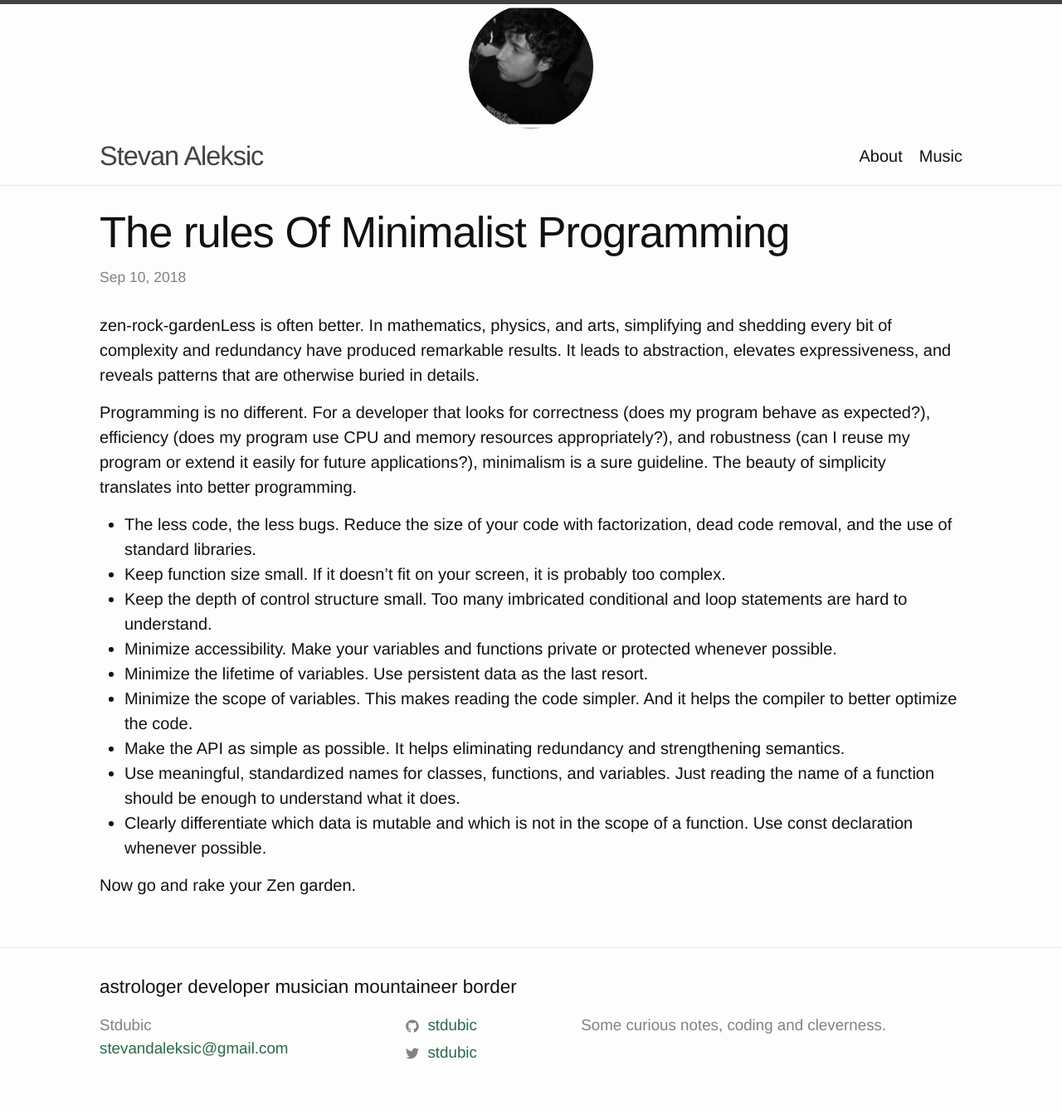
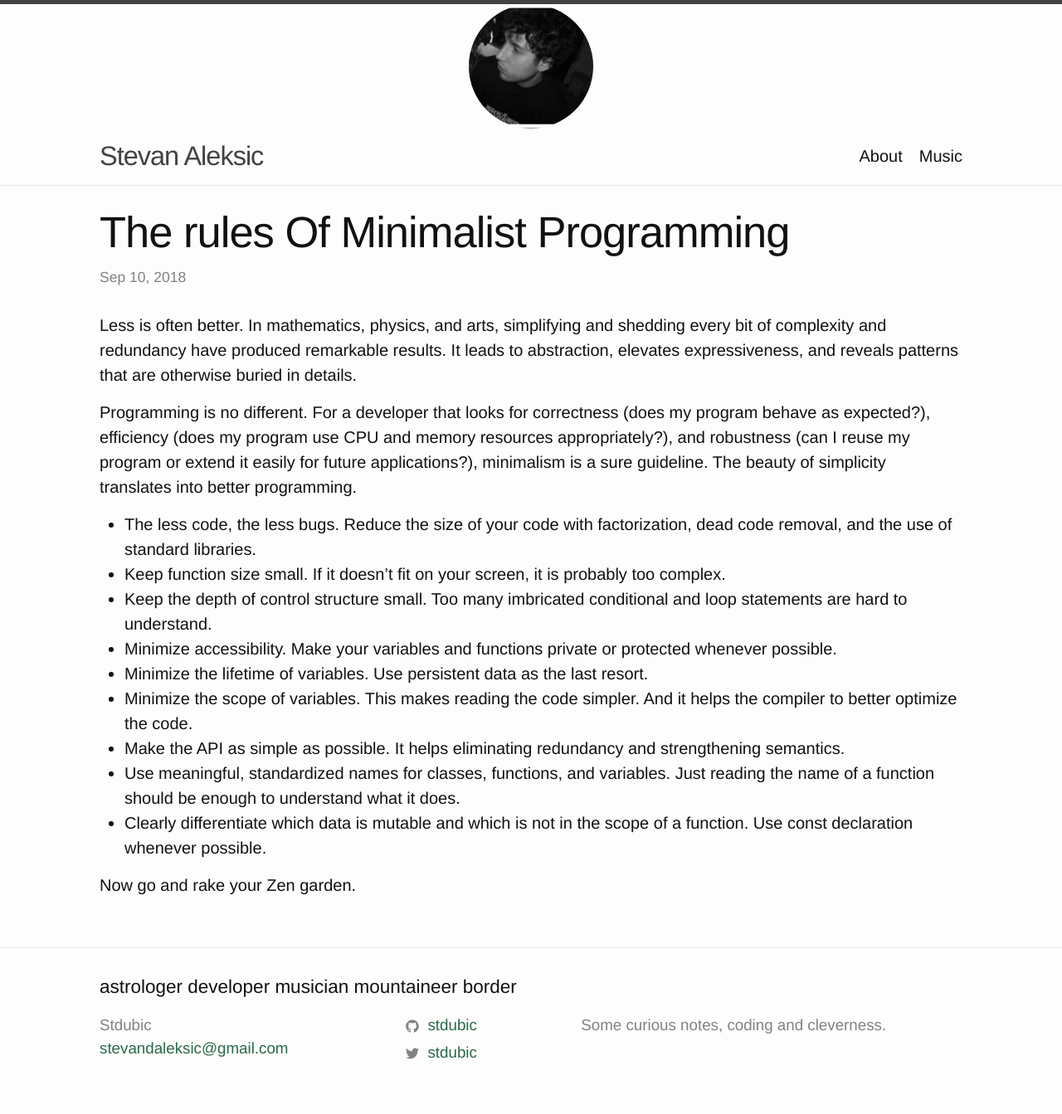
Before and after one commit to Stdubic/Stevan-Aleksic-aka-Stdubic, a Jekyll site: the page built from _posts/2018-09-10-The rules-of-minimalist-programming.md, in a window 1280 px wide. Shown: the whole page at 83% size. Built offline with Jekyll 4.4.1, drawn with Linux system fonts in a browser that asks for light colours.

Commit message:
Update 2018-09-10-The rules-of-minimalist-programming.md

```diff
--- a/_posts/2018-09-10-The rules-of-minimalist-programming.md
+++ b/_posts/2018-09-10-The rules-of-minimalist-programming.md
@@ -5,7 +5,7 @@ layout: post
 
 
 
-zen-rock-gardenLess is often better. In mathematics, physics, and arts, simplifying and shedding every bit of complexity and redundancy have produced remarkable results. It leads to abstraction, elevates expressiveness, and reveals patterns that are otherwise buried in details.
+Less is often better. In mathematics, physics, and arts, simplifying and shedding every bit of complexity and redundancy have produced remarkable results. It leads to abstraction, elevates expressiveness, and reveals patterns that are otherwise buried in details.
 
 Programming is no different. For a developer that looks for correctness (does my program behave as expected?), efficiency (does my program use CPU and memory resources appropriately?), and robustness (can I reuse my program or extend it easily for future applications?), minimalism is a sure guideline. The beauty of simplicity translates into better programming.
 
```
